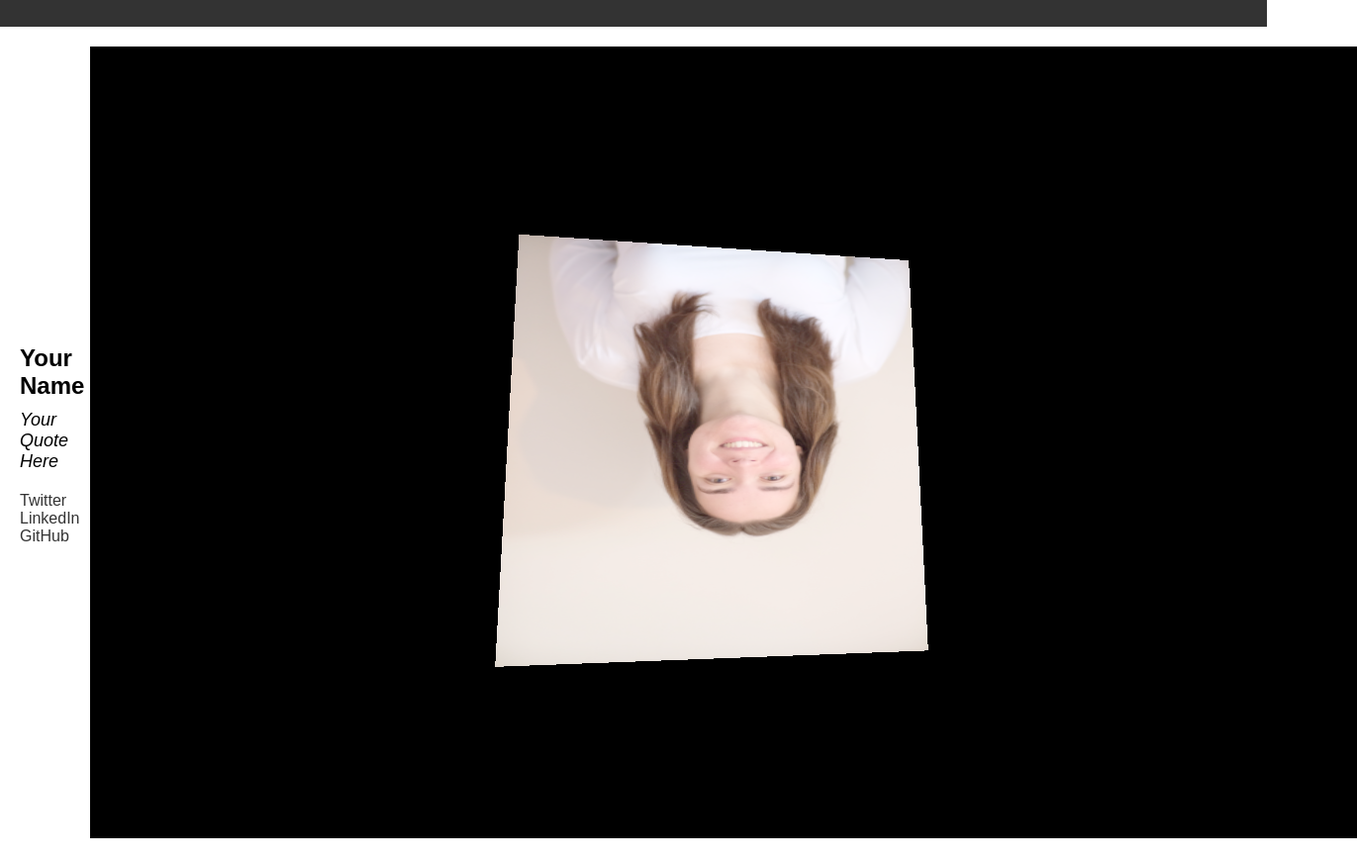
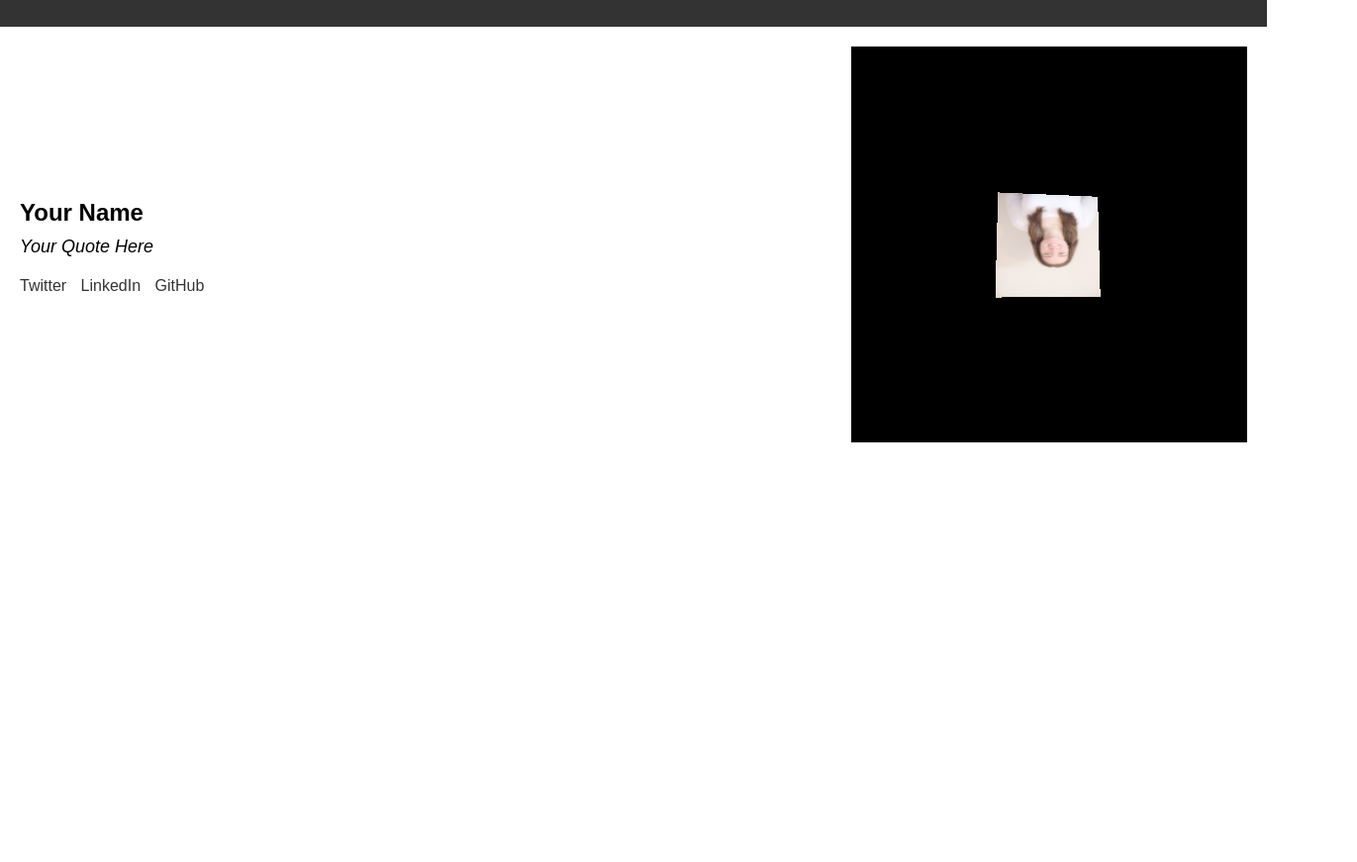
Before and after one commit to biagante/biagante.github.io, a plain HTML site: page index.html in a window 1280 px wide. Shown: the part 61-932 px from the top of the page at 99% size, 1371 px wide, since content can reach past the window. After the commit the page ends 800 px from the top, so only its background shows below. Drawn offline with nearby package versions, Linux system fonts and the light colour scheme.

Commit message:
previous updates

```diff
--- a/index.html
+++ b/index.html
@@ -36,7 +36,7 @@
             </ul>
         </div>
         <div class="right">
-            <canvas id="bg-canvas"></canvas>
+            <canvas id="bg-canvas" width="400" height="400"></canvas>
         </div>
     </div>
 
@@ -47,15 +47,15 @@
         function init() {
             // Set up Three.js scene
             var scene = new THREE.Scene();
-            var camera = new THREE.PerspectiveCamera(75, window.innerWidth / window.innerHeight, 0.1, 1000);
+            var camera = new THREE.PerspectiveCamera(75, 1, 0.1, 1000); // Adjust aspect ratio to 1
             var renderer = new THREE.WebGLRenderer({ canvas: document.getElementById('bg-canvas') });
-            renderer.setSize(window.innerWidth, window.innerHeight);
+            renderer.setSize(400, 400); // Set renderer size
 
             // Add your picture as a texture
             var textureLoader = new THREE.TextureLoader();
             var texture = textureLoader.load('./assets/profile.jpg');
             var material = new THREE.MeshBasicMaterial({ map: texture });
-            var planeGeometry = new THREE.PlaneGeometry(4, 4);
+            var planeGeometry = new THREE.PlaneGeometry(2, 2); // Adjust plane size
             var plane = new THREE.Mesh(planeGeometry, material);
             scene.add(plane);
 
```
Also changed, not shown: public/playground_assets/astronaut-200h.gif (deleted), public/playground_assets/book.png (deleted), public/playground_assets/coding-200h.gif (deleted), public/playground_assets/compass-200h.gif (deleted), public/playground_assets/happy-1500h.gif (deleted), public/playground_assets/happy-200h.gif (deleted), public/playground_assets/horror-movie-200h.gif (deleted), public/playground_assets/logo-1500h.jpg (deleted), public/playground_assets/sad-1500h.gif (deleted), public/playground_assets/sad-200h.gif (deleted).
